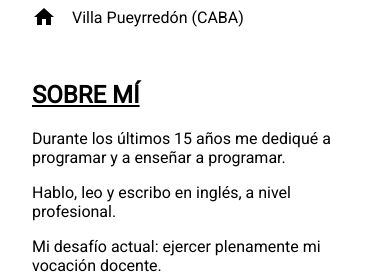
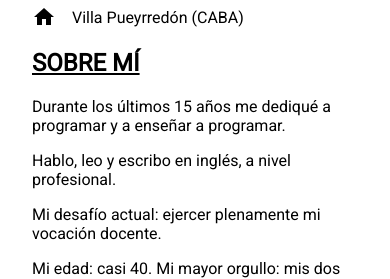
Before and after one commit to aeatencio/cv, a plain HTML site: page index.html in a window 390 px wide. Shown: the part 555-834 px from the top of the page. Drawn offline with Linux system fonts and the light colour scheme.

Commit message:
Sacar espacio innecesario en Mobile

```diff
--- a/index.css
+++ b/index.css
@@ -40,7 +40,6 @@ ul {
 .introduccion {
     display: flex;
     flex-direction: column;
-    gap: 2rem;
 }
 
 .avatar img {
```
